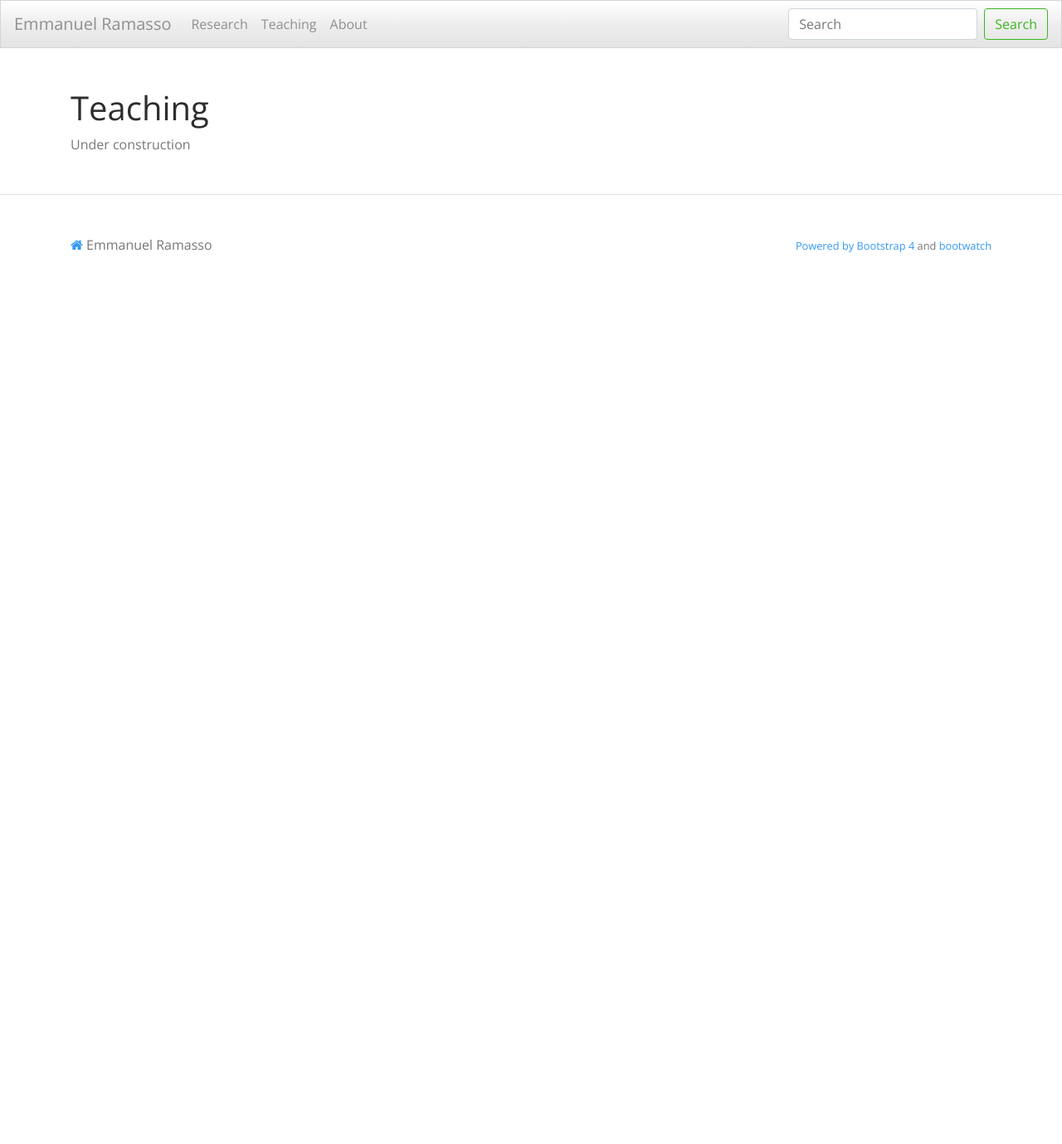
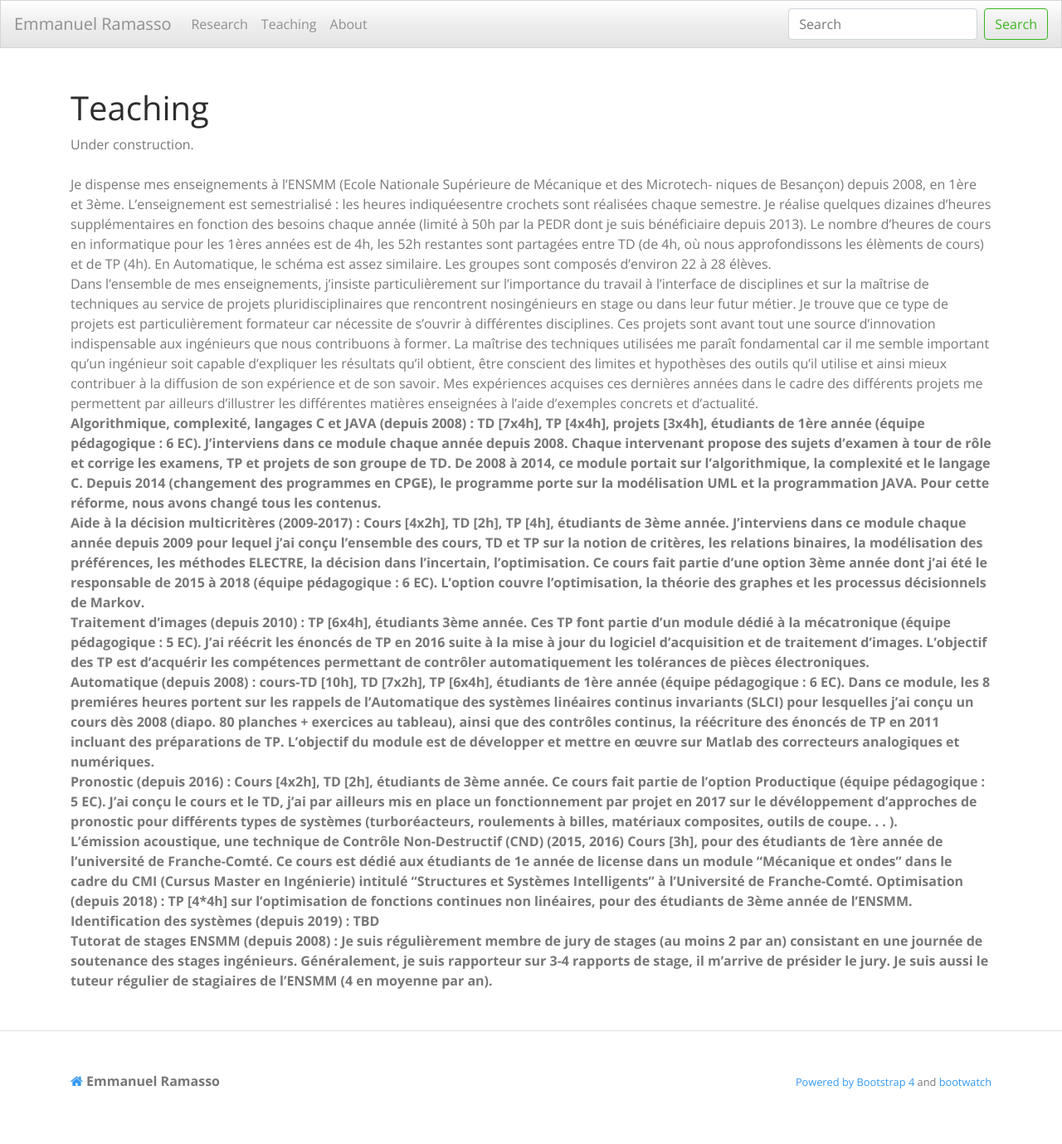
Before and after one commit to emmanuelramasso/emmanuelramasso.github.io, a Jekyll site: the page built from Teaching.html, in a window 1280 px wide. Shown: the whole page at 83% size. Built offline with Jekyll 4.4.1, drawn with Linux system fonts in a browser that asks for light colours; a style sheet for code colours, icons or effects is not loaded; before the commit the page ends 900 px from its top, so only the background shows below that.

Commit message:
Update Teaching.html

```diff
--- a/Teaching.html
+++ b/Teaching.html
@@ -3,4 +3,97 @@ layout: page
 title: Teaching
 ---
 
-Under construction
+Under construction.
+
+<br><br>
+
+Je dispense mes enseignements à l’ENSMM (Ecole Nationale Supérieure de Mécanique et des Microtech-
+niques de Besançon) depuis 2008, en 1ère et 3ème.
+L’enseignement est semestrialisé : les heures indiquéesentre crochets sont réalisées chaque semestre.
+Je réalise quelques dizaines d’heures supplémentaires en
+fonction des besoins chaque année (limité à 50h par la PEDR dont je suis bénéficiaire depuis 2013). Le
+nombre d’heures de cours en informatique pour les 1ères années est de 4h, les 52h restantes sont partagées
+entre TD (de 4h, où nous approfondissons les élèments de cours) et de TP (4h). En Automatique, le schéma
+est assez similaire. Les groupes sont composés d’environ 22 à 28 élèves.<br>
+
+Dans l’ensemble de mes enseignements, j’insiste particulièrement sur l’importance du travail à l’interface
+de disciplines et sur la maı̂trise de techniques au service de projets pluridisciplinaires que
+rencontrent nosingénieurs en stage ou dans leur futur métier. Je trouve que ce type de projets est
+particulièrement formateur car nécessite de s’ouvrir à différentes disciplines. Ces projets sont avant tout
+une source d’innovation indispensable aux ingénieurs que nous contribuons à former.
+La maîtrise des techniques utilisées me paraît fondamental car il me semble important qu’un ingénieur soit
+capable d’expliquer les résultats
+qu’il obtient, être conscient des limites et hypothèses des outils qu’il utilise et ainsi mieux contribuer à la
+diffusion de son expérience et de son savoir. Mes expériences
+acquises ces dernières années dans le cadre des différents projets me permettent par ailleurs d’illustrer les
+différentes matières enseignées à l’aide d’exemples concrets et d’actualité.<br>
+
+<strong>
+  Algorithmique, complexité, langages C et JAVA (depuis 2008) :
+</stong>
+TD [7x4h], TP [4x4h], projets [3x4h],
+étudiants de 1ère année (équipe pédagogique : 6 EC). J’interviens dans ce module chaque année depuis
+2008. Chaque intervenant propose des sujets d’examen à tour de rôle et corrige les examens, TP et projets
+de son groupe de TD. De 2008 à 2014, ce module portait sur l’algorithmique, la complexité et le langage C.
+Depuis 2014 (changement des programmes en CPGE), le programme porte sur la modélisation UML et la
+programmation JAVA. Pour cette réforme, nous avons changé tous les contenus.<br>
+
+<strong>
+  Aide à la décision multicritères (2009-2017) :
+</stong>
+Cours [4x2h], TD [2h], TP [4h], étudiants de 3ème année.
+J’interviens dans ce module chaque année depuis 2009 pour lequel j’ai conçu l’ensemble des cours, TD et
+TP sur la notion de critères, les relations binaires, la modélisation des préférences, les méthodes ELECTRE,
+la décision dans l’incertain, l’optimisation. Ce cours fait partie d’une option 3ème année dont j’ai été
+le responsable de 2015 à 2018 (équipe pédagogique : 6 EC). L’option couvre l’optimisation, la théorie des
+graphes et les processus décisionnels de Markov.<br>
+
+<strong>
+Traitement d’images (depuis 2010) :
+</stong>
+TP [6x4h], étudiants 3ème année. Ces TP font partie d’un module
+dédié à la mécatronique (équipe pédagogique : 5 EC). J’ai réécrit les énoncés de TP en 2016 suite à la mise
+à jour du logiciel d’acquisition et de traitement d’images. L’objectif des TP est d’acquérir les compétences
+permettant de contrôler automatiquement les tolérances de pièces électroniques.<br>
+
+<strong>
+Automatique (depuis 2008) :
+</stong>
+cours-TD [10h], TD [7x2h], TP [6x4h], étudiants de 1ère année (équipe
+pédagogique : 6 EC). Dans ce module, les 8 premiéres heures portent sur les rappels de l’Automatique
+des systèmes linéaires continus invariants (SLCI) pour lesquelles j’ai conçu un cours dès 2008 (diapo. 80
+planches + exercices au tableau), ainsi que des contrôles continus, la réécriture des énoncés de TP en 2011
+incluant des préparations de TP. L’objectif du module est de développer et mettre en œuvre sur Matlab des
+correcteurs analogiques et numériques.<br>
+
+<strong>
+Pronostic (depuis 2016) :
+</stong>
+Cours [4x2h], TD [2h], étudiants de 3ème année. Ce cours fait partie de l’option
+Productique (équipe pédagogique : 5 EC). J’ai conçu le cours et le TD, j’ai par ailleurs mis en place un
+fonctionnement par projet en 2017 sur le dévéloppement d’approches de pronostic pour différents types de
+systèmes (turboréacteurs, roulements à billes, matériaux composites, outils de coupe. . . ).<br>
+
+<strong>
+L’émission acoustique, une technique de Contrôle Non-Destructif (CND) (2015, 2016)
+</stong>
+Cours [3h], pour
+des étudiants de 1ère année de l’université de Franche-Comté. Ce cours est dédié aux étudiants de 1e
+année de license dans un module “Mécanique et ondes” dans le cadre du CMI (Cursus Master en Ingénierie)
+intitulé “Structures et Systèmes Intelligents” à l’Université de Franche-Comté.
+Optimisation (depuis 2018) : TP [4*4h] sur l’optimisation de fonctions continues non linéaires, pour des
+étudiants de 3ème année de l’ENSMM.<br>
+
+
+<strong>
+  Identification des systèmes (depuis 2019) :
+</stong>
+TBD <br>
+
+<strong>
+Tutorat de stages ENSMM (depuis 2008) :
+</stong>
+Je suis régulièrement membre de jury de stages (au moins 2 par
+an) consistant en une journée de soutenance des stages ingénieurs. Généralement, je suis rapporteur sur
+3-4 rapports de stage, il m’arrive de présider le jury. Je suis aussi le tuteur régulier de stagiaires
+de l’ENSMM (4 en moyenne par an). <br>
```
